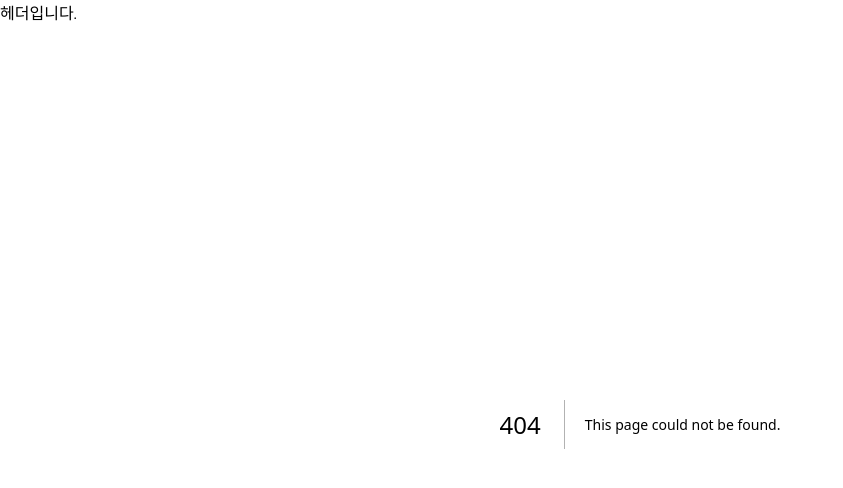
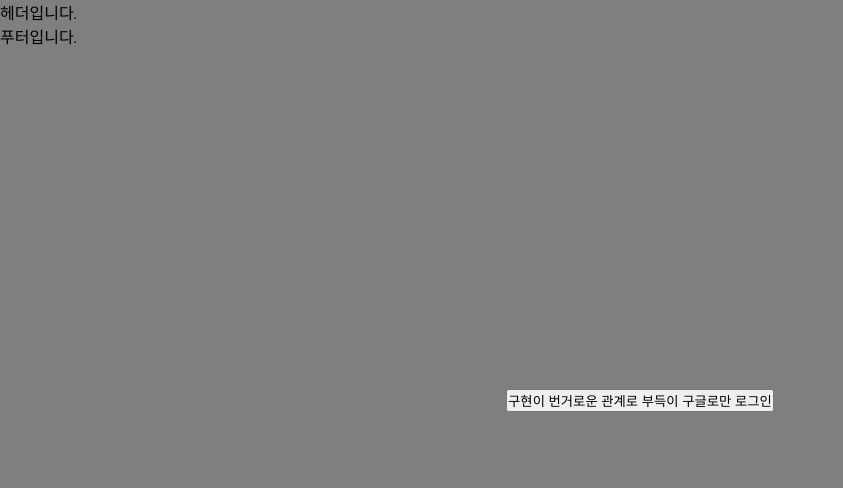
Before and after one commit to gimtwinkle/react_newwons, a Next.js app: page /posts/login in a window 1280 px wide. Before the commit this address had no page. Shown: the top 488 px of the page, without its empty margins (0-843 px from the left). Built offline with nearby package versions, Linux system fonts and the light colour scheme.

Commit message:
구글 로그인 연동

```diff
--- a/src/app/layout.tsx
+++ b/src/app/layout.tsx
@@ -17,6 +17,7 @@ export const metadata: Metadata = {
 export default function RootLayout({ children }: { children: React.ReactNode }) {
   return (
     <html lang="ko">
+      <head></head>
       <body className={`${inter.className} ${montserrat.className}`}>
         <Header />
         {children}
--- /dev/null
+++ b/src/app/posts/login/page.module.css
@@ -0,0 +1,10 @@
+.loginmodal {
+  display: flex;
+  align-items: center;
+  justify-content: center;
+  position: fixed;
+  top: 0;
+  width: 100%;
+  height: 100%;
+  background: rgba(0, 0, 0, 0.5);
+}
--- /dev/null
+++ b/src/app/posts/login/page.tsx
@@ -0,0 +1,44 @@
+'use client';
+
+import app from '@/firebase';
+import { getAuth, GoogleAuthProvider, signInWithPopup } from 'firebase/auth';
+import styles from './page.module.css';
+
+const Login = () => {
+  const auth = getAuth(app);
+
+  const handleClickSignUp = () => {
+    const provider = new GoogleAuthProvider();
+
+    provider.addScope('https://www.googleapis.com/auth/userinfo.email');
+
+    signInWithPopup(auth, provider)
+      .then((result) => {
+        const credential = GoogleAuthProvider.credentialFromResult(result);
+        const user = result.user;
+        location.href = '/';
+      })
+
+      .catch((error) => {
+        const errorCode = error.code;
+        const errorMessage = error.message;
+        const email = error.customData.email;
+        const credential = GoogleAuthProvider.credentialFromError(error);
+        console.log(
+          `에러코드:${errorCode}`,
+          `에러메세지:${errorMessage}`,
+          `이메일:${email}`,
+          `크레덴셜:${credential}`,
+        );
+      });
+  };
+
+  return (
+    <>
+      <div className={styles.loginmodal}>
+        <button onClick={handleClickSignUp}>구현이 번거로운 관계로 부득이 구글로만 로그인</button>
+      </div>
+    </>
+  );
+};
+export default Login;
--- a/src/firebase.js
+++ b/src/firebase.js
@@ -0,0 +1,18 @@
+// Import the functions you need from the SDKs you need
+// import { getAnalytics } from 'firebase/analytics';
+import { initializeApp } from 'firebase/app';
+
+const firebaseConfig = {
+  apiKey: 'AIzaSyDwKlE2zxuIX2BNm50mzJE0wIEMX23MNZk',
+  authDomain: 'ewwon-57c9d.firebaseapp.com',
+  projectId: 'ewwon-57c9d',
+  storageBucket: 'ewwon-57c9d.firebasestorage.app',
+  messagingSenderId: '290116811789',
+  appId: '1:290116811789:web:e70e1eec3f439d9bd72944',
+  measurementId: 'G-7PR9L9EWFP',
+};
+
+const app = initializeApp(firebaseConfig);
+//const analytics = getAnalytics(app);
+
+export default app;
```
